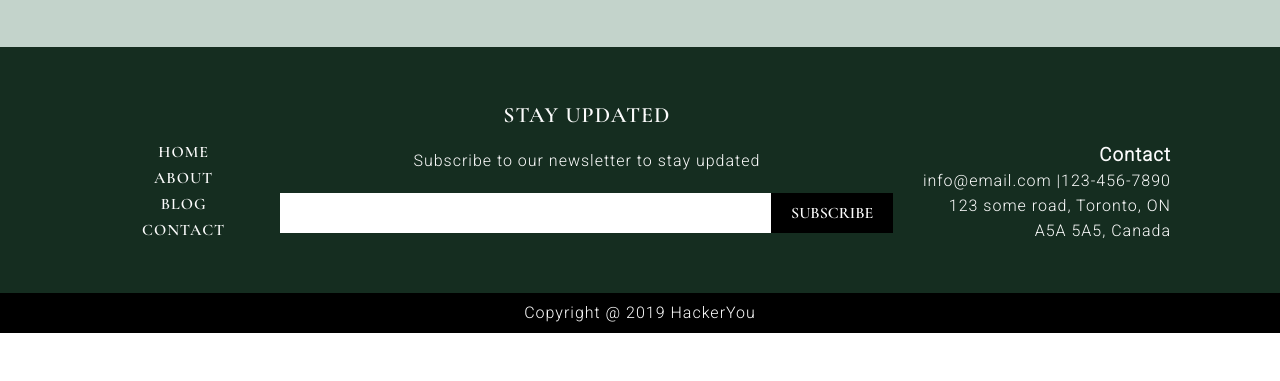
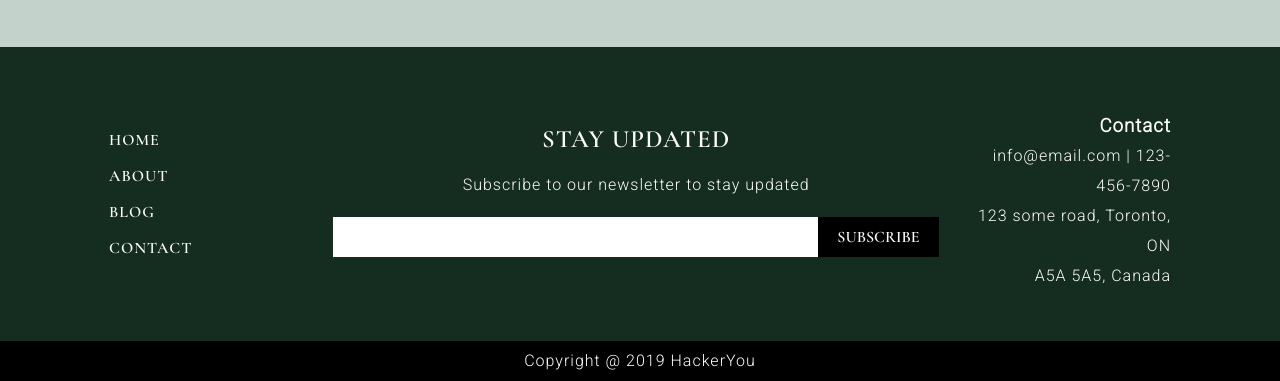
Before and after one commit to samnjab/animal-refuge, a plain HTML site: page index.html in a window 1280 px wide. Shown: the part 3069-3450 px from the top of the page. Before the commit the page ends 3402 px from the top, so only its background shows below. Drawn offline with nearby package versions, Linux system fonts and the light colour scheme; a web font is replaced by a local one.

Commit message:
fixed the wrapper on the contact section

```diff
--- a/index.html
+++ b/index.html
@@ -111,8 +111,7 @@
         </section>
         <section class="contact">
             <div class="wrapper">
-                <div class="contact-nav">
-                    <nav>
+                <nav class="contact-nav">
                     <ul>
                         <li><a href="">Home</a></li>
                         <li><a href="">About</a></li>
@@ -120,7 +119,6 @@
                         <li><a href="">Contact</a></li>
                     </ul>
                 </nav>
-                </div>
                 <fieldset class="stay-updated">
                     <h3>Stay Updated</h3>
                     <form action="">
@@ -134,7 +132,7 @@
                 <div class="contact-us">
                     <h3>Contact</h3>
                     <ul>
-                        <li>info@email.com |123-456-7890</li>
+                        <li>info@email.com | 123-456-7890</li>
                         <li>123 some road, Toronto, ON</li>
                         <li>A5A 5A5, Canada</li>
                     </ul>
--- a/scss/main.scss
+++ b/scss/main.scss
@@ -299,20 +299,33 @@ header{
         .wrapper{
             display:flex;
             flex-wrap:wrap;
-            justify-content: space-between;
+            justify-content: center;
+            align-items:center;
+
             .contact-nav{
-                flex-basis:calc(15% - 10px);
-                align-self:flex-end;
+                flex-basis:calc(20% - 2rem);
+                margin: 20px 1rem;
+                margin-left:0;
+                flex-grow:0;
+                min-width:100px;
+                li{
+                    margin:0.5rem 0;
+                    a {
+                        width:auto;
+                    }
+
+                }
             }
             .stay-updated{
-                flex-basis:calc(60%);
+                flex-basis:calc(60% - 2rem);
+                min-width:400px;
                 border:none;
                 text-align: center;
-                margin:0 10px;
-                align-self:flex-start;
+                margin:20px 1rem;
+                flex-grow:1;
                 h3{
                     font-family: $font-2;
-                    font-size: 1.1rem;
+                    font-size: 1.25rem;
                     text-transform: uppercase;
                     margin-bottom:20px;
                 }
@@ -324,7 +337,9 @@ header{
 
                 .subscribe{
                     display:flex;
+                    // flex-wrap:wrap;
                     margin-top:20px;
+                    width:100%;
                 }
 
                 input{
@@ -334,6 +349,7 @@ header{
                     border:none;
                     margin:0;
                     flex-basis:80%;
+                    flex-grow:1;
                     height:2rem;
 
                 }
@@ -352,9 +368,13 @@ header{
 
             }
             .contact-us{
-                flex-basis:calc(25% - 10px);
+                flex-basis:calc(20% - 2rem);
                 text-align: right;
                 align-self:flex-end;
+                margin-left:20px 1rem;
+                flex-grow:0;
+                min-width:200px;
+                line-height:1.5rem;
             }
         }
     }
```
Also changed, not shown: scss/main.css, 1 other file. Lines whose indentation alone changed are shown as unchanged.
